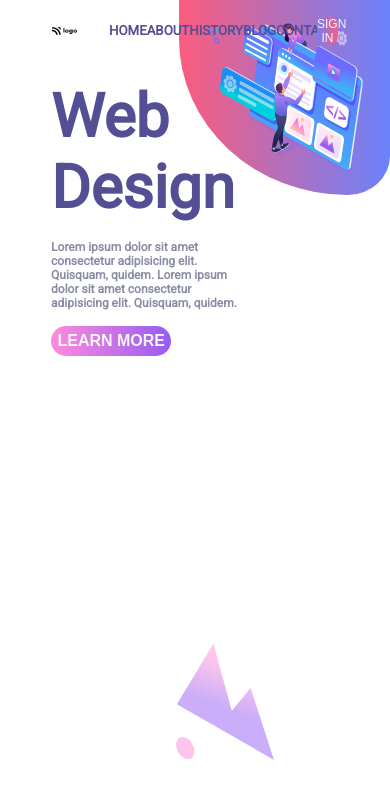
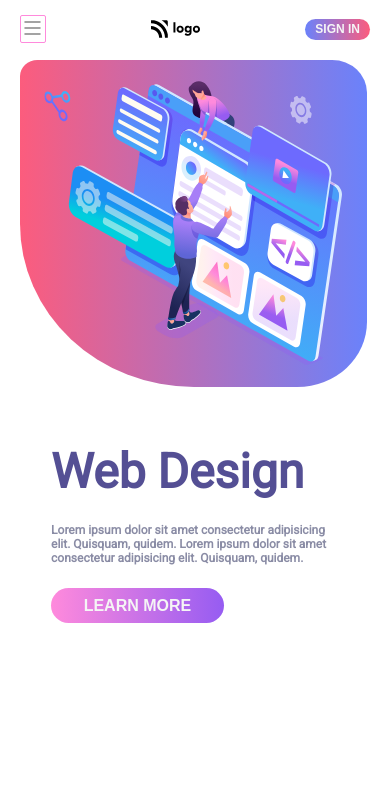
Before and after one commit to parveshahamed00/css-WebDesignLandingPage, a plain HTML site: page index.html in a window 390 px wide. Drawn offline with nearby package versions, Linux system fonts and the light colour scheme.

Commit message:
bulid responsive

```diff
--- a/css/index.css
+++ b/css/index.css
@@ -10,6 +10,9 @@ nav{
     display: flex;
     justify-content: space-evenly;
     align-items: center;
+}
+.toogle-icon{
+    display: none;
 }
 nav img[alt="logo"]{
     width: 7%;
@@ -32,12 +35,13 @@ color: #544F94;
     background: -webkit-linear-gradient(to right, #6A82FB, #FC5C7D);  /* Chrome 10-25, Safari 5.1-6 */
     background: linear-gradient(to right, #6A82FB, #FC5C7D); /* W3C, IE 10+/ Edge, Firefox 16+, Chrome 26+, Opera 12+, Safari 7+ */
 
-    width: 6%;
+    width: auto;
     font-size: 12px;
-    padding: 0.4% 0;
+    padding: 1% 3%;
     border-radius: 30px;
     border: 0;
     color: #f5f5f5;
+    font-weight: 600;
 }
 /* intro-section */
 .intro-section{
@@ -98,3 +102,45 @@ margin:8% 0;
     font-weight: 600;
 
 }
+@media only screen and (max-width: 668px) {
+.toogle-icon{
+    display: unset;
+    border: 1px solid #FF8ADC;
+    border-radius: 2px;
+    color: gray;
+}
+.nav-items{
+    display: none;
+}
+nav img[alt="logo"]{
+    width: 14%;
+    order: 2;
+}
+.signin-btn{
+    order: 3;
+}
+nav{
+    justify-content: space-between;
+}
+.intro-section{
+    flex-direction: column !important;
+
+    /* justify-content: center; */
+}
+img[alt="vector-img"],img[alt="vector-dot"]{
+    display: none;
+}
+img[alt="intro-img"]{
+    margin: 5% 0;
+    width:85%;
+position: unset;
+    border-radius: 5% 10% 20% 50%;
+
+}
+.left-section{
+    order: 2;
+}
+.left-section h1{
+    font-size: 3em;
+}
+}
--- a/index.html
+++ b/index.html
@@ -4,6 +4,7 @@
     <meta charset="UTF-8" />
     <meta http-equiv="X-UA-Compatible" content="IE=edge" />
     <meta name="viewport" content="width=device-width, initial-scale=1.0" />
+    <link rel="stylesheet" href="https://cdn.jsdelivr.net/npm/bootstrap-icons@1.9.1/font/bootstrap-icons.css">
     <link rel="stylesheet" href="css/index.css" />
     <link rel="preconnect" href="https://fonts.googleapis.com" />
     <link rel="preconnect" href="https://fonts.gstatic.com" crossorigin />
@@ -18,6 +19,7 @@
     <div class="main-div">
       <nav>
         <img src="images/logo.svg" alt="logo" />
+        <h1><i class="bi bi-list toogle-icon"></i></h1>
         <div class="nav-items">
           <h5 class="nav-item">HOME</h5>
           <h5 class="nav-item">ABOUT</h5>
```
Also changed, not shown: 1 other file.
